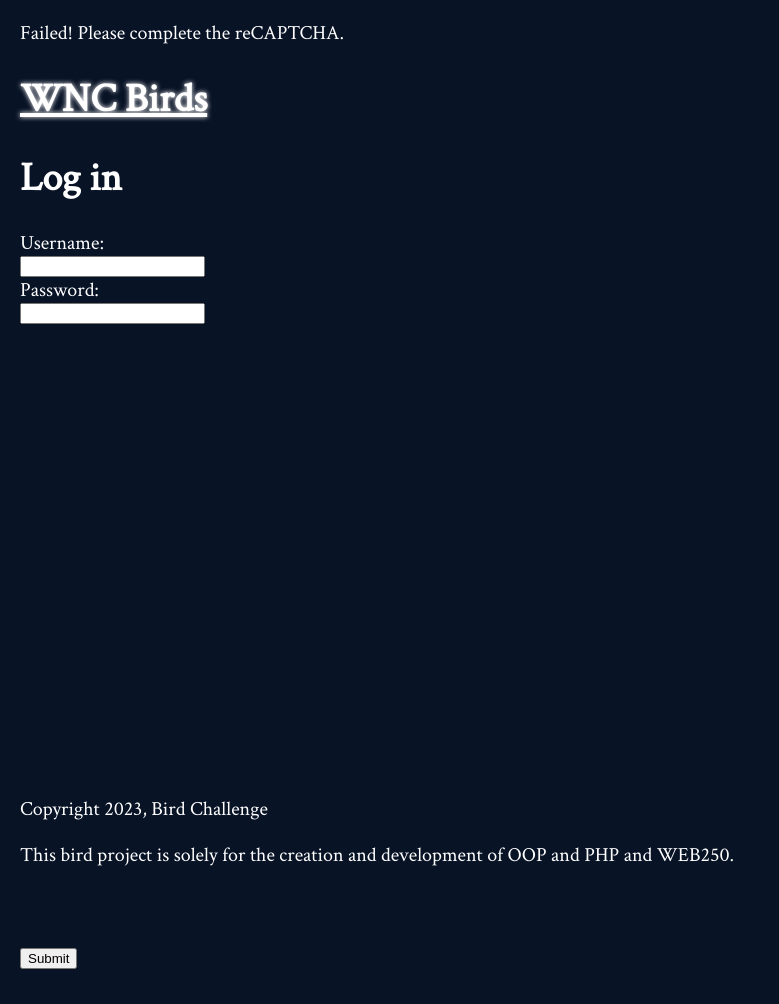
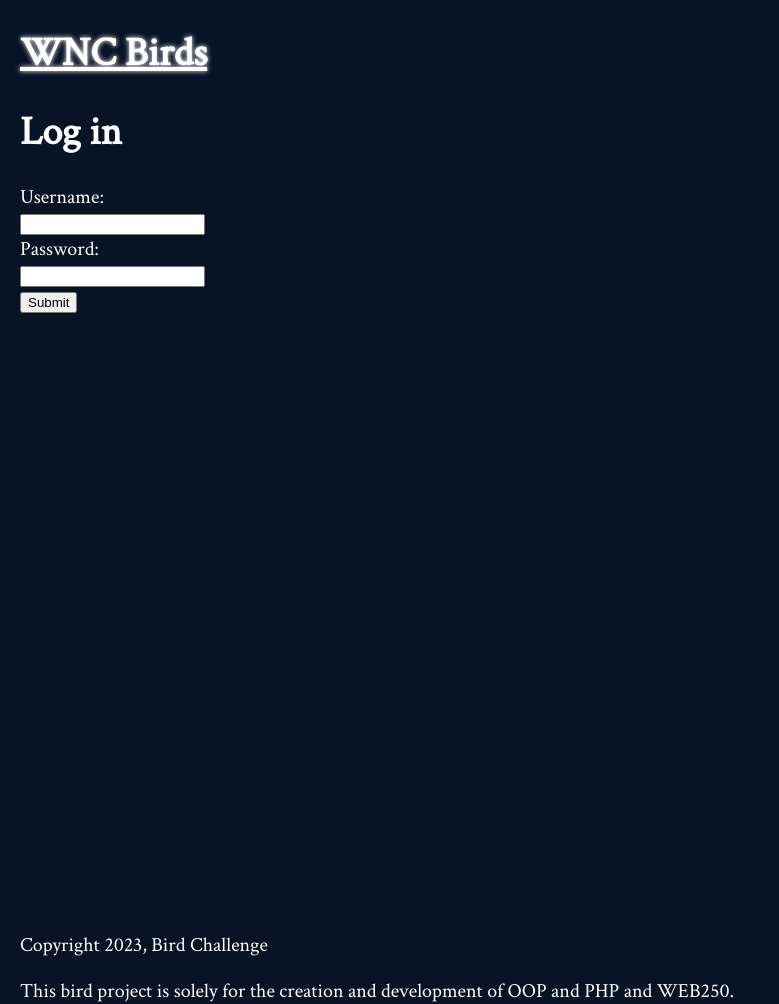
Before and after one commit to bentharwood/web250, a PHP site: page /asgn-13/public/members/login.php in a window 1280 px wide. Shown: the whole page, without its empty margins (0-779 px from the left). Before the commit the page ends 969 px from the top, so only its background shows below. Run offline with PHP 8.4, Linux system fonts and the light colour scheme; data that the repository does not hold is empty; some libraries are stand-ins or nearby versions.

Commit message:
reCaptcha wasnt working

```diff
--- a/asgn-13/public/members/login.php
+++ b/asgn-13/public/members/login.php
@@ -5,16 +5,6 @@ $errors = [];
 $username = '';
 $password = '';
 
-$recaptcha_secret = '6LfvCykpAAAAAJ3HW56oH82Gq80qDCi2vdhk1hRn'; // Your reCAPTCHA Secret Key
-$response = $_POST['g-recaptcha-response'];
-
-$verify = file_get_contents("https://www.google.com/recaptcha/api/siteverify?secret={$recaptcha_secret}&response={$response}");
-$captcha_success = json_decode($verify);
-
-if ($captcha_success->success) {
-  // Captcha verification successful
-  // Process your form submission logic here
-  // Example: Send email, save to database, etc.
 if (is_post_request()) {
 
   $username = $_POST['username'] ?? '';
@@ -42,10 +32,6 @@ if ($captcha_success->success) {
     }
   }
 }
-} else {
-  // Captcha verification failed
-  echo "Failed! Please complete the reCAPTCHA.";
-}
 
 ?>
 
@@ -62,7 +48,7 @@ if ($captcha_success->success) {
     <input type="text" name="username" value="<?php echo h($username); ?>" /><br />
     Password:<br />
     <input type="password" name="password" value="" /><br />
-    <div class="g-recaptcha" data-sitekey="6LfvCykpAAAAAFPLxvZzTJkk-jp3FRmY9s1GLwsh"></div>
+    <div class="g-recaptcha" data-sitekey="6LfvCykpAAAAAFPLxvZzTJkk-jp3FRmY9s1GLwsh">
       <input type="submit" name="submit" value="Submit" />
   </form>
   <script src="https://www.google.com/recaptcha/api.js" async defer></script>
```
Lines whose indentation alone changed are shown as unchanged.
